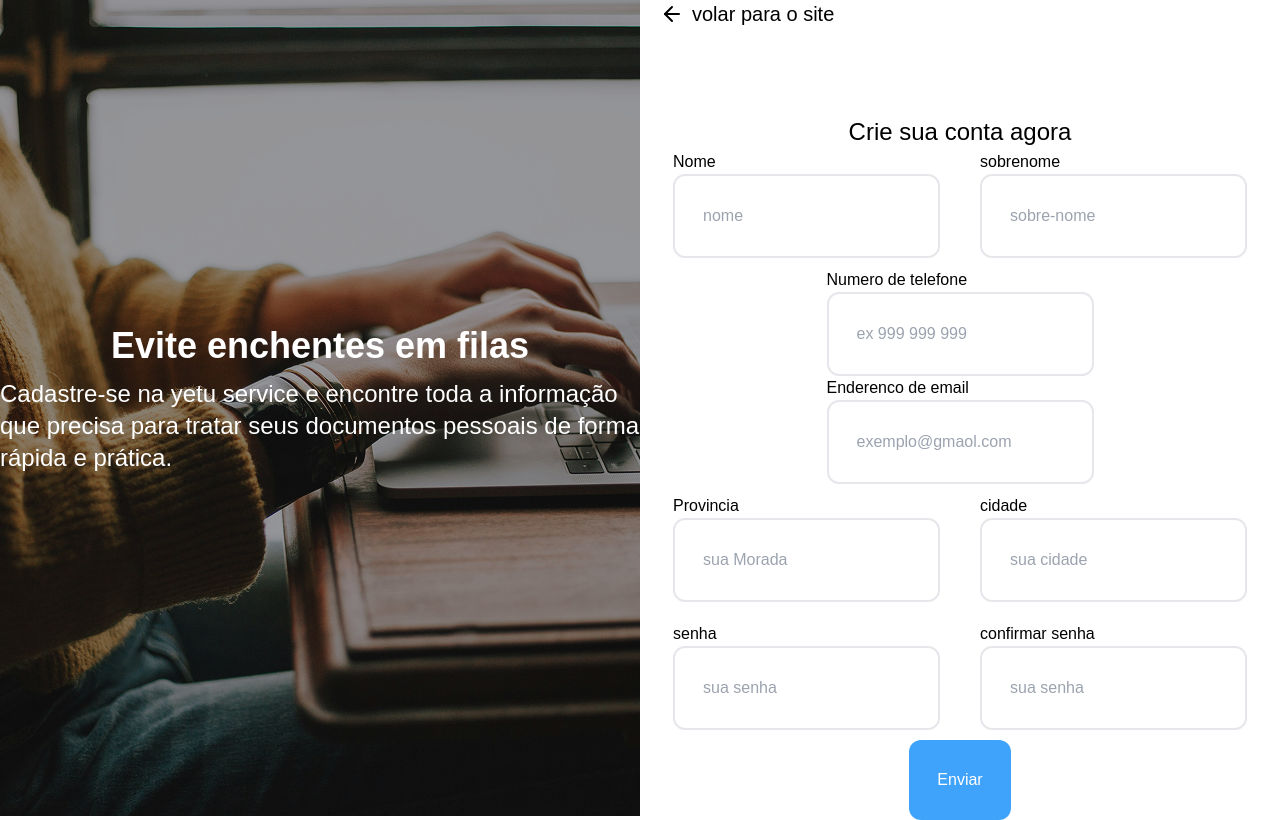
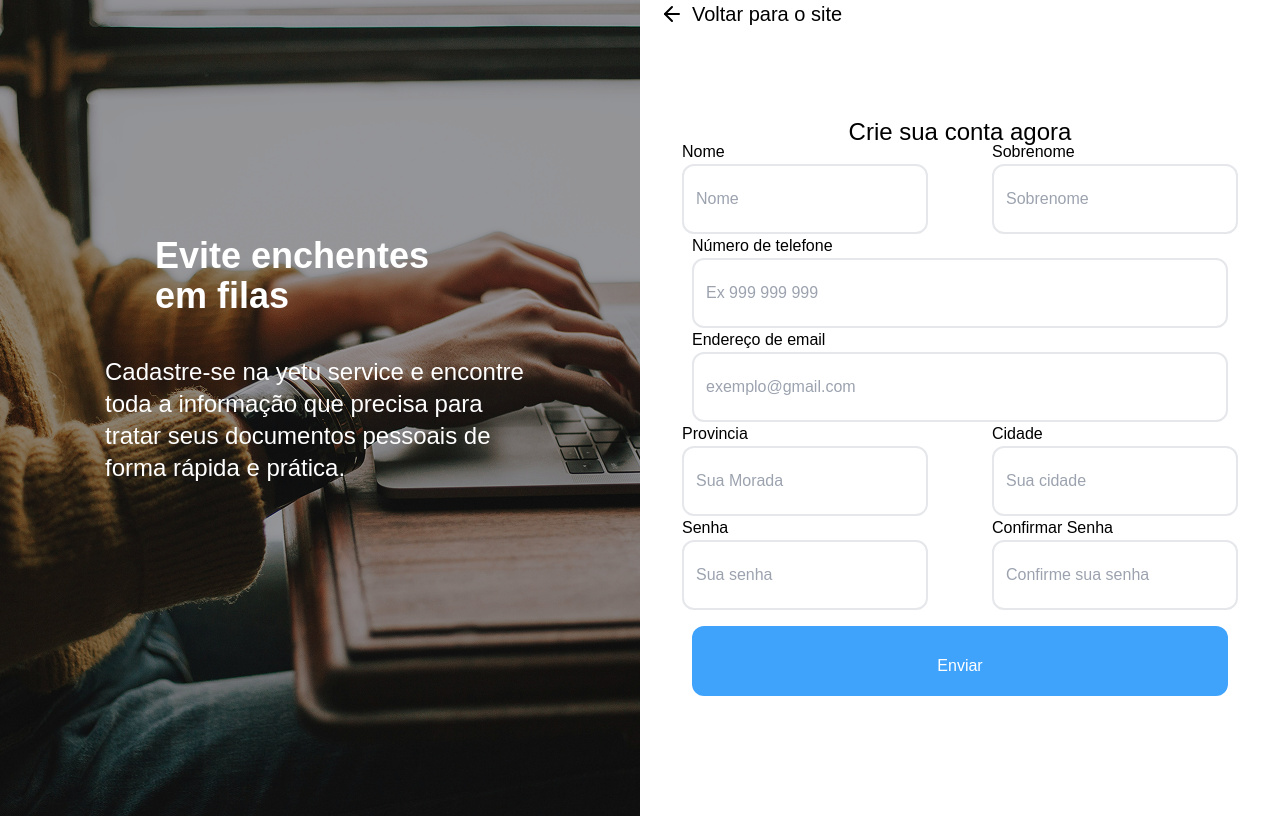
Before and after one commit to FreudyBatubenga/nova-yet, a Next.js app: page /Cadastrar in a window 1280 px wide. Built offline with nearby package versions, Linux system fonts and the light colour scheme.

Commit message:
responsivo login e cadastro

```diff
--- a/src/app/Cadastrar/page.tsx
+++ b/src/app/Cadastrar/page.tsx
@@ -1,22 +1,22 @@
 "use client"
 import Link from "next/link"
-import {ArrowLeft} from  "lucide-react"
-import { FormEvent ,startTransition } from "react"
+import { ArrowLeft } from "lucide-react"
+import { FormEvent, startTransition } from "react"
 import { api } from "../service/api"
 
 //dados que espero
-  interface CadastroType{
-    nome : string
+interface CadastroType {
+  nome: string
   telefone: string
   email: string
-    provincia : string
-    cidade : string
+  provincia: string
+  cidade: string
   senha: string
+}
 
-}
 export default function Cadastrar() {
 
-    function ValidarCadastro(event:FormEvent<HTMLFormElement>){
+  function ValidarCadastro(event: FormEvent<HTMLFormElement>) {
     event.preventDefault()
     const data = new FormData(event.currentTarget)
     const nome = String(data.get("primeiroNome"))
@@ -27,26 +27,25 @@ export default function Cadastrar() {
     const cidade = String(data.get("cidade"))
     const senha = String(data.get("senha"))
 
-
-
     const regex = /^[A-Za-zÀ-ÿ\s]+$/;
-            if(!nome || !sobrenome || !telefone || !email || !provincia || !cidade || !senha ) return alert("preencha todos os campos ")
-                if(!regex.test(nome)) return alert("insira um nome valido")
-                    if(!regex.test(sobrenome)) return("insira um nome valido")
+    if (!nome || !sobrenome || !telefone || !email || !provincia || !cidade || !senha) return alert("preencha todos os campos ")
+    if (!regex.test(nome)) return alert("insira um nome valido")
+    if (!regex.test(sobrenome)) return ("insira um nome valido")
     const userData: CadastroType = {
-                cidade,email,nome,provincia,senha,telefone
+      cidade, email, nome, provincia, senha, telefone
     }
-            startTransition(()=>cretaeNewUser(userData))
+    startTransition(() => cretaeNewUser(userData))
     event.currentTarget.reset()
   }
-   async function cretaeNewUser (data:CadastroType){
+
+  async function cretaeNewUser(data: CadastroType) {
     try {
       console.log(data)
-            const response = await api.post("/usuarios",data)
-            if(response.data.message === "sucesso") {
+      const response = await api.post("/usuarios", data)
+      if (response.data.message === "sucesso") {
         window.location.href = "/Agendar"
       }
-            if(response.data.message === "EMAIL OU TELEFONE JA EXISTENTES") return alert("Usuário ja existente")
+      if (response.data.message === "EMAIL OU TELEFONE JA EXISTENTES") return alert("Usuário ja existente")
     } catch (error) {
       alert("Impossivel criar usuário, tente mais tarde")
     }
@@ -54,68 +53,85 @@ export default function Cadastrar() {
 
   return (
     <main className="w-full h-screen flex items-center justify-center bg-slate-200">
-      <div className="w-[640px] h-[832px] bg-white bg-cover bg-[url('/assets/image/Rectangle%20105.png')]">
-        <div className= "w-[640px] h-[832px] bg-secbutton  flex items-center justify-center flex-col gap-3 ">
-                <div className="w-[330] h-[108]">
-                    <h1 className=" text-4xl font-bold text-white">Evite enchentes em filas</h1>
+      {/* A imagem é escondida em telas pequenas */}
+      <div className="w-full lg:w-[640px] h-[832px] bg-white bg-cover bg-[url('/assets/image/Rectangle%20105.png')] hidden lg:block">
+        <div className="w-full h-full bg-secbutton flex items-center justify-center flex-col gap-3">
+          <div className="w-[330px] h-[108px]">
+            <h1 className="text-4xl font-bold text-white">Evite enchentes em filas</h1>
           </div>
-                <div className=" w-[430] h-[208]">
-                    <p className="text-2xl text-white"> Cadastre-se na yetu service e encontre toda a informação que precisa para tratar seus documentos pessoais de forma rápida e prática.   </p>
+          <div className="w-[430px] h-[208px]">
+            <p className="text-2xl text-white">Cadastre-se na yetu service e encontre toda a informação que precisa para tratar seus documentos pessoais de forma rápida e prática.</p>
           </div>
         </div>
       </div>
-      <div className="w-[640px] h-[832px] gap-3 bg-white">
-      <Link href="/" className="flex gap-2 items-center py-4 px-5"  >
-                    < ArrowLeft/>
-                   <p className="text-xl">volar para o site</p>
+
+      <div className="w-full lg:w-[640px] h-[832px] gap-3 bg-white">
+        <Link href="/" className="flex gap-2 items-center py-4 px-5">
+          <ArrowLeft />
+          <p className="text-xl">Voltar para o site</p>
         </Link>
-            <form className="flex  flex-col items-center" onSubmit={ValidarCadastro}>
+
+        <form className="flex flex-col items-center" onSubmit={ValidarCadastro}>
           <div className="w-full h-24 flex justify-center items-center gap-10">
             <h1 className="text-2xl mt-20 px-10">Crie sua conta agora</h1>
           </div>
-                <div className="w-full h-32 flex justify-center items-center gap-10">
-                    <div className="flex flex-col">
+
+          <div className="w-full flex justify-center items-center gap-10 flex-wrap"> {/* Responsividade para os campos de entrada */}
+            <div className="flex flex-col w-full sm:w-[270px] px-3">
               <label htmlFor="">Nome</label>
-                        <input type="text" name="primeiroNome" id="" placeholder="nome " className=" w-[270] h-[70] rounded-xl p-7 border-2 outline-none "/>
+              <input type="text" name="primeiroNome" placeholder="Nome" className="w-full h-[70px] px-3 rounded-xl p-7 border-2 outline-none" />
             </div>
-                    <div  className="flex flex-col">
-                        <label htmlFor="">sobrenome</label>
-                        <input type="text" name="sobrenome" id="" placeholder="sobre-nome "  className=" w-[270] h-[70] rounded-xl p-7 border-2 outline-none"/>
+
+            <div className="flex flex-col w-full sm:w-[270px] px-3">
+              <label htmlFor="">Sobrenome</label>
+              <input type="text" name="sobrenome" placeholder="Sobrenome" className="w-full h-[70px] px-3 rounded-xl p-7 border-2 outline-none" />
             </div>
           </div>
-                <div>
-                </div>
-                <div  className="flex flex-col">
-                        <label htmlFor="">Numero de telefone</label>
-                        <input type="text" name="telefone" id="" placeholder="ex 999 999 999 "  className=" w-[560] h-[70] rounded-xl p-7 border-2 outline-none"/>
-                 </div>
-                 <div  className="flex flex-col">
-                        <label htmlFor="">Enderenco de email</label>
-                        <input type="email" name="email" id="" placeholder="exemplo@gmaol.com "  className=" w-[560] h-[70] rounded-xl p-7 border-2 outline-none"/>
-                 </div>
-                 <div className="w-full h-32 flex justify-center items-center gap-10">
-                    <div className="flex flex-col">
-                        <label htmlFor="">Provincia</label>
-                        <input type="text" name="provincia" id="" placeholder="sua Morada " className=" w-[270] h-[70] rounded-xl p-7 border-2 outline-none"/>
-                    </div>
-                    <div  className="flex flex-col">
-                        <label htmlFor="">cidade</label>
-                        <input type="text" name="cidade" id="" placeholder="sua cidade "  className=" w-[270] h-[70] rounded-xl p-7 border-2 outline-none"/>
+
+          <div className="w-full flex justify-center items-center gap-10 flex-wrap"> {/* Responsividade para os campos de entrada */}
+            <div className="flex flex-col w-full sm:w-[560px] px-3">
+              <label htmlFor="">Número de telefone</label>
+              <input type="text" name="telefone" placeholder="Ex 999 999 999" className="w-full h-[70px] px-3 rounded-xl p-7 border-2 outline-none" />
             </div>
           </div>
-                <div className="w-full h-32 flex justify-center items-center gap-10">
-                    <div className="flex flex-col">
-                        <label htmlFor="">senha</label>
-                        <input type="password" name="senha" id="" placeholder="sua senha " className=" w-[270] h-[70] rounded-xl p-7 border-2 outline-none "/>
-                    </div>
-                    <div  className="flex flex-col">
-                        <label htmlFor="">confirmar senha</label>
-                        <input type="password" name="confirmar" id="" placeholder="sua senha "  className=" w-[270] h-[70] rounded-xl p-7 border-2 outline-none"/>
+
+          <div className="w-full flex justify-center items-center gap-10 flex-wrap"> {/* Responsividade para os campos de entrada */}
+            <div className="flex flex-col w-full sm:w-[560px] px-3">
+              <label htmlFor="">Endereço de email</label>
+              <input type="email" name="email" placeholder="exemplo@gmail.com" className="w-full h-[70px] px-3 rounded-xl p-7 border-2 outline-none" />
             </div>
           </div>
-               <button className="  w-[560] h-[70] rounded-xl p-7 bg-bgbutton text-white">
+
+          <div className="w-full flex justify-center items-center gap-10 flex-wrap"> {/* Responsividade para os campos de entrada */}
+            <div className="flex flex-col w-full sm:w-[270px] px-3">
+              <label htmlFor="">Provincia</label>
+              <input type="text" name="provincia" placeholder="Sua Morada" className="w-full h-[70px] px-3 rounded-xl p-7 border-2 outline-none" />
+            </div>
+
+            <div className="flex flex-col w-full sm:w-[270px] px-3">
+              <label htmlFor="">Cidade</label>
+              <input type="text" name="cidade" placeholder="Sua cidade" className="w-full h-[70px] px-3 rounded-xl p-7 border-2 outline-none" />
+            </div>
+          </div>
+
+          <div className="w-full flex justify-center items-center gap-10 flex-wrap"> {/* Responsividade para os campos de entrada */}
+            <div className="flex flex-col w-full sm:w-[270px] px-3">
+              <label htmlFor="">Senha</label>
+              <input type="password" name="senha" placeholder="Sua senha" className="w-full h-[70px] px-3 rounded-xl p-7 border-2 outline-none" />
+            </div>
+
+            <div className="flex flex-col w-full sm:w-[270px] px-3">
+              <label htmlFor="">Confirmar Senha</label>
+              <input type="password" name="confirmar" placeholder="Confirme sua senha" className="w-full h-[70px] px-3 rounded-xl p-7 border-2 outline-none" />
+            </div>
+          </div>
+
+          {/* Adicionando o espaçamento entre os inputs e o botão */}
+          <div className="mt-4 w-full sm:w-[560px] h-[70px] px-3">
+            <button className="w-full h-[70px] rounded-xl p-7 bg-bgbutton text-white">
               Enviar
             </button>
+          </div>
         </form>
       </div>
     </main>
--- a/src/app/Logar/page.tsx
+++ b/src/app/Logar/page.tsx
@@ -1,86 +1,99 @@
 "use client"
 import Link from "next/link"
 import { FormEvent, useTransition } from "react"
-import { EyeOff, X ,ArrowLeft ,Lock, AtSign} from "lucide-react";
+import { EyeOff, ArrowLeft, Lock, AtSign } from "lucide-react";
 import Image from "next/image";
 import hero from "../../../public/assets/image/Rectangle 102.png";
 import logo from "../../../public/assets/icon/Logo 3.svg"
 import { api } from "../service/api";
 
-interface LoginClientType{
+interface LoginClientType {
     email: string
     senha: string
 }
 
-export default function Logando(){
-    const[isPending, startTransition] = useTransition()
+export default function Logando() {
+    const [isPending, startTransition] = useTransition()
 
-        function ValidarFormLogin(event:FormEvent<HTMLFormElement>){
+    function ValidarFormLogin(event: FormEvent<HTMLFormElement>) {
         event.preventDefault()
         const data = new FormData(event.currentTarget)
         const email = String(data.get("email"))
         const senha = String(data.get("senha"))
 
-            if(!email || !senha)return alert("preencha todos os campos")
-                startTransition(()=>authUser({email,senha}))
-
+        if (!email || !senha) return alert("preencha todos os campos")
+        startTransition(() => authUser({ email, senha }))
     }
 
-                 async   function authUser(data: LoginClientType){
+    async function authUser(data: LoginClientType) {
         try {
-                            const response = await api.get(`/usuarios/login/ ${data.email}/${data.senha}`)
+            const response = await api.get(`/usuarios/login/${data.email}/${data.senha}`)
             window.location.href = "/Agendar"
         } catch (error) {
             alert("Impossivel logar, tente mais tarde")
         }
-
     }
 
-    return(
-        <div className=" w-full  bg-slate-50 h-screen flex items-center justify-center">
-            <div className="w-[640] h-[832]  overflow-hidden">
-
-                <Image src={hero} alt="hero"/>
+    return (
+        <div className="w-full bg-slate-50 h-screen flex items-center justify-center">
+            <div className="w-full sm:w-[640px] h-[832px] overflow-hidden">
+                {/* A imagem será escondida em telas pequenas */}
+                <div className="hidden sm:block">
+                    <Image src={hero} alt="hero" />
                 </div>
-            <form   className="w-[640] h-[832] bg-white " onSubmit={ValidarFormLogin}>
-                    <div className="w-full h-48  items-center flex flex-col justify-center gap-10">
-                    <Link href="/"  className="flex gap-4  px-10 py-20 w-full h-40 items-center">
-                    < ArrowLeft/>
-                   <p className="text-xl">volar para o site</p>
+            </div>
+            <form className="w-full sm:w-[640px] h-[832px] bg-white" onSubmit={ValidarFormLogin}>
+                <div className="w-full h-48 items-center flex flex-col justify-center gap-10">
+                    {/* Link para voltar à home */}
+                    <Link href="/" className="flex gap-4 px-10 py-4 w-full items-center">
+                        <ArrowLeft />
+                        <p className="text-xl">Voltar para o site</p>
                     </Link>
-                        <Image src={logo } alt="logo" className="w-[90] h-[90]"/>
-                        <div> <h1 className="text-xl font-extralight">Bem-Vindo de Volta</h1></div>
+                    <Image src={logo} alt="logo" className="w-[90px] h-[90px]" />
+                    <div>
+                        <h1 className="text-xl font-extralight">Bem-Vindo de Volta</h1>
                     </div>
-                    <div className="h-[640] w-full flex flex-col items-center justify-center gap-8">
-                    <div className="w-[560] h-28 flex  flex-col gap-2  ">
-                            <label htmlFor="email"  className="text-xs font-extralight"> Endereço de E-mail ou Telefone *:*</label>
-                            <div className="flex bg-white w-[560] h-[70] rounded-xl p-2 outline-none border-2 items-center justify-center" >
-                            <AtSign/>
-                                 <input type="email" name="email" id="email"  placeholder=" insira seu email" className=" h-[50] w-[550] rounded-xl p-2 outline-none "/>
-
+                </div>
+                <div className="h-[640px] w-full flex flex-col items-center justify-center gap-8">
+                    <div className="w-full sm:w-[500px] h-28 flex flex-col gap-2 px-4"> {/* Diminuindo a largura para os inputs */}
+                        <label htmlFor="email" className="text-xs font-extralight"> Endereço de E-mail ou Telefone *:*</label>
+                        <div className="flex bg-white w-full h-[70px] rounded-xl p-2 outline-none border-2 items-center justify-center">
+                            <AtSign />
+                            <input
+                                type="email"
+                                name="email"
+                                id="email"
+                                placeholder=" insira seu email"
+                                className="h-[50px] w-full sm:w-[480px] rounded-xl p-2 outline-none"
+                            />
                         </div>
                     </div>
 
-                        <div className="w-[560] h-28 flex  flex-col   ">
-                            <label htmlFor="email"  className="text-xs font-extralight"> Endereço de E-mail ou Telefone *:*</label>
-                            <div className="w-[560] h-[70] rounded-xl p-2 outline-none border-2 justify-between items-center flex bg-white gap-1" >
-                                < Lock/>
-                                 <input type="password" name="senha" id="email"  placeholder=" insira sua senha" className="w-[550] outline-none h-full"/>
-                                 <EyeOff/>
+                    <div className="w-full sm:w-[500px] h-28 flex flex-col px-4"> {/* Diminuindo a largura para os inputs */}
+                        <label htmlFor="senha" className="text-xs font-extralight"> Endereço de E-mail ou Telefone *:*</label>
+                        <div className="w-full h-[70px] rounded-xl p-2 outline-none border-2 justify-between items-center flex bg-white gap-1">
+                            <Lock />
+                            <input
+                                type="password"
+                                name="senha"
+                                id="senha"
+                                placeholder=" insira sua senha"
+                                className="w-full sm:w-[480px] outline-none h-full"
+                            />
+                            <EyeOff />
+                        </div>
+                        <p className="text-right text-btn text-xs">Esqueci a minha senha</p>
+                    </div>
 
-                            </div>
-                            <p className="text-right text-btn text-xs" >Esqueci a minha senha</p>
-                        </div>
-                        <div className="w-[560] h-20  flex  flex-col  ">
+                    <div className="w-full sm:w-[500px] h-20 flex flex-col px-4"> {/* Diminuindo a largura para o botão */}
                         <button
-                                className={`w-[560] h-[70]   bg-bgbutton rounded-xl text-white transition-colors font-bold ${isPending?"bg-btn2/50":"bg-btn2"}`}
+                            className={`w-full sm:w-[480px] h-[70px] bg-bgbutton rounded-xl text-white transition-colors font-bold ${isPending ? "bg-btn2/50" : "bg-btn2"}`}
                             disabled={isPending}
                         >
-                                {isPending? "Carregando": "Enviar"}
+                            {isPending ? "Carregando" : "Enviar"}
                         </button>
                     </div>
-                        <div className="w-[560] h-20  flex  flex-col text-center  ">
-                        </div>
+                    <div className="w-[500px] h-20 flex flex-col text-center"></div>
                 </div>
             </form>
         </div>
```
Also changed, not shown: src/components/Centros.tsx (+6 -5 lines). Lines whose indentation alone changed are shown as unchanged.
